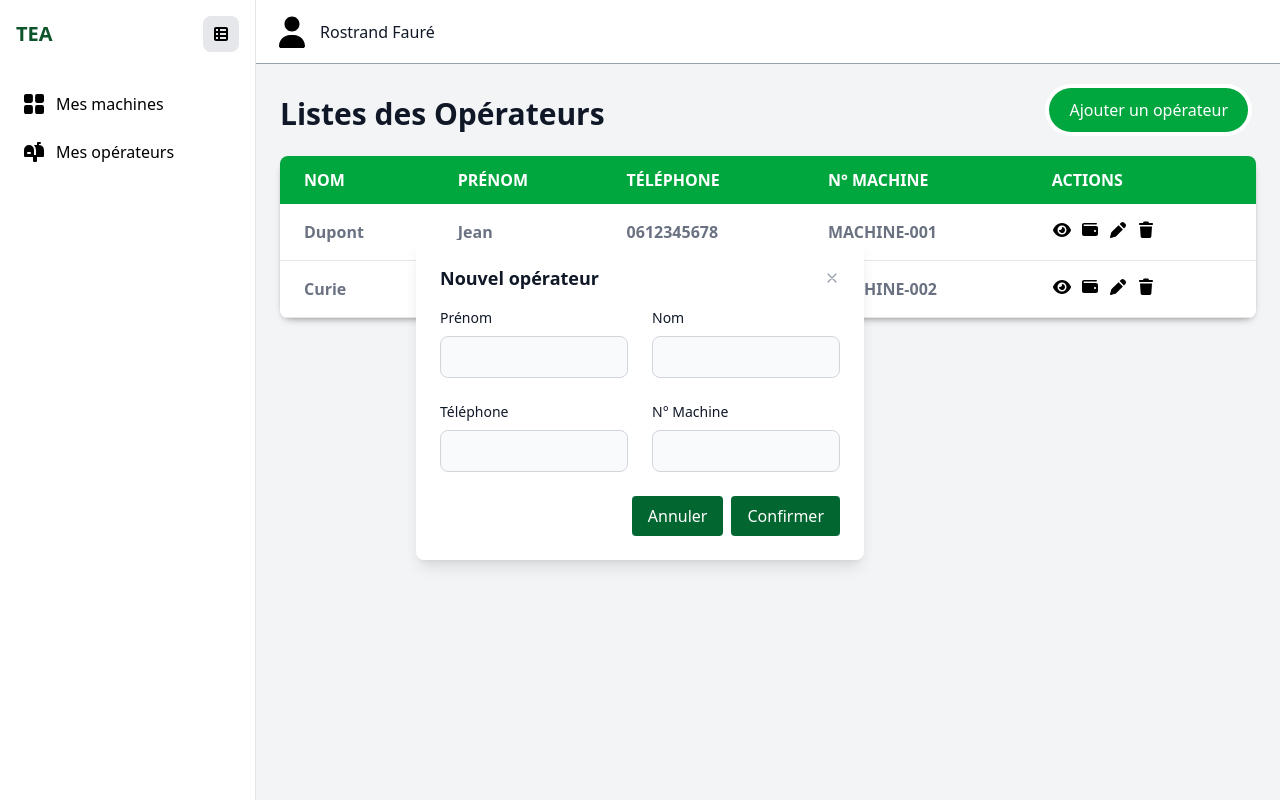
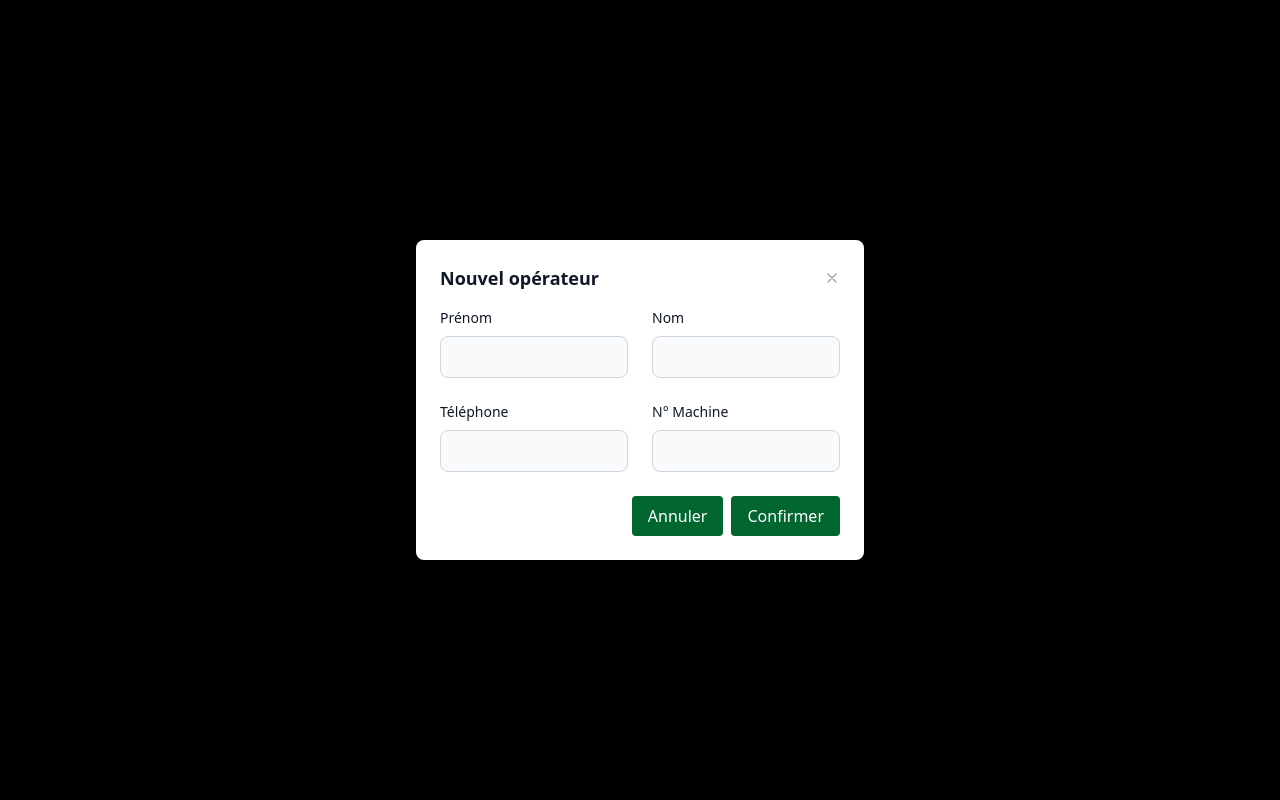
Before and after one commit to Adinette/SalaryLNB, a Vue app: page / in a window 1280 px wide. Both pictures are taken after a click on the button "Ajouter un opérateur". Built offline with nearby package versions, Linux system fonts and the light colour scheme.

Commit message:
Update BaseModal.vue

```diff
--- a/src/components/BaseModal.vue
+++ b/src/components/BaseModal.vue
@@ -4,8 +4,17 @@
     class="fixed inset-0 z-50 flex items-center justify-center overflow-auto"
 
   >
-    <div class="bg-white rounded-lg shadow-lg w-full max-w-md p-4 md:p-6 relative">
-      <!-- Header -->
+	    <!-- BACKDROP -->
+    <div
+      class="fixed inset-0 bg-black bg-opacity-50"
+      @click="$emit('update:modelValue', false)"
+    ></div>
+
+ <!-- MODAL -->
+    <div
+      class="relative bg-white rounded-lg shadow-lg w-full max-w-md p-4 md:p-6 z-10"
+    >
+		<!-- Header -->
       <div class="flex items-center justify-between mb-4">
         <h3 class="text-lg font-semibold text-gray-900 ">{{ title }}</h3>
         <button
```
